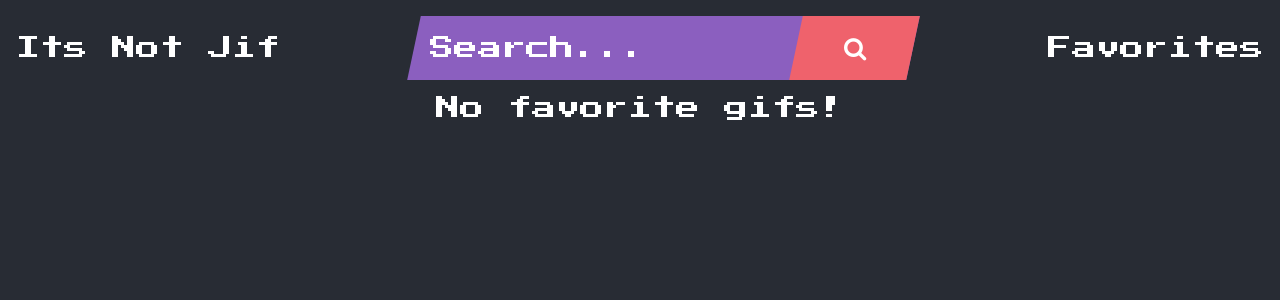
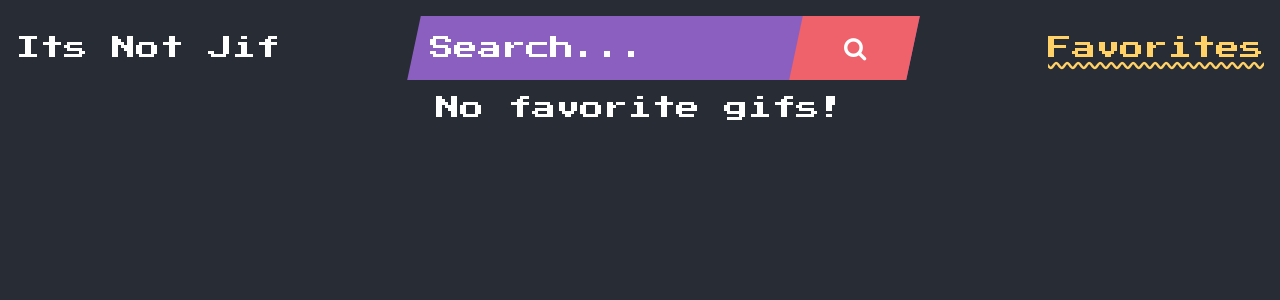
Before and after one commit to sahishnu/its-not-jif, a React (Create React App) app: page /favorites in a window 1280 px wide. Shown: the top 300 px of the page. Built offline with nearby package versions, Linux system fonts and the light colour scheme.

Commit message:
update styling

```diff
--- a/src/components/GifBox.js
+++ b/src/components/GifBox.js
@@ -81,7 +81,7 @@ class GifBox extends Component {
     return (
       <div onMouseEnter={this.handleMouseHover} onMouseLeave={this.handleMouseHover} className='gif-box-container'>
         {hoverMessage && <div className='message-box'>{hoverMessage}</div>}
-        {hover && <div className={'gif-hover-box' + (hover ? ' active' : '')}>
+        {(!hoverMessage && hover) && <div className={'gif-hover-box' + (hover ? ' active' : '')}>
           <div className='hover-box-buttons'>
             <i onClick={this.handleClickCopyLink} className='fa fa-link'></i>
             <i onClick={this.handleClickFavorte} className={starClasses.join(' ')}></i>
--- a/src/components/Header.js
+++ b/src/components/Header.js
@@ -1,13 +1,13 @@
 import React, { Component } from 'react';
 import SearchBox from './SearchBox';
-import { Link } from 'react-router-dom';
+import { Link, NavLink } from 'react-router-dom';
 class Header extends Component {
   render() {
     return (
       <div className='header-container'>
         <Link to='/' className='header-title title'>Its Not Jif</Link>
         <SearchBox />
-        <Link to='/favorites' className='header-title fav'>Favorites</Link>
+        <NavLink activeClassName='active-link' to='/favorites' className='header-title fav'>Favorites</NavLink>
       </div>
     );
   }
--- a/src/styles/Header.scss
+++ b/src/styles/Header.scss
@@ -13,4 +13,10 @@
     color: white;
     text-decoration: none;
   }
+
+  .active-link {
+    color: $orange-yellow;
+    text-decoration: underline;
+    text-decoration-style: wavy;
+  }
 }
```
